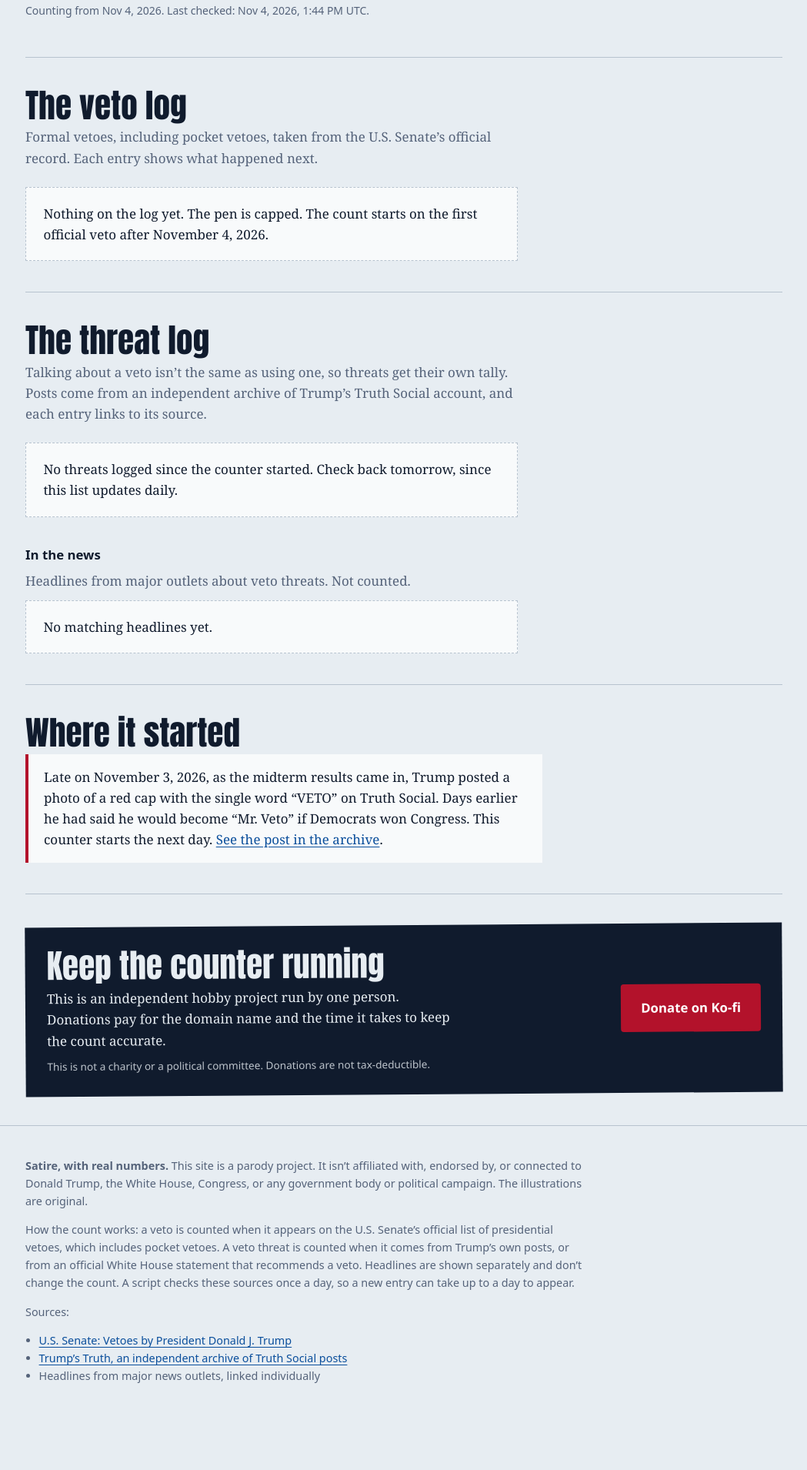
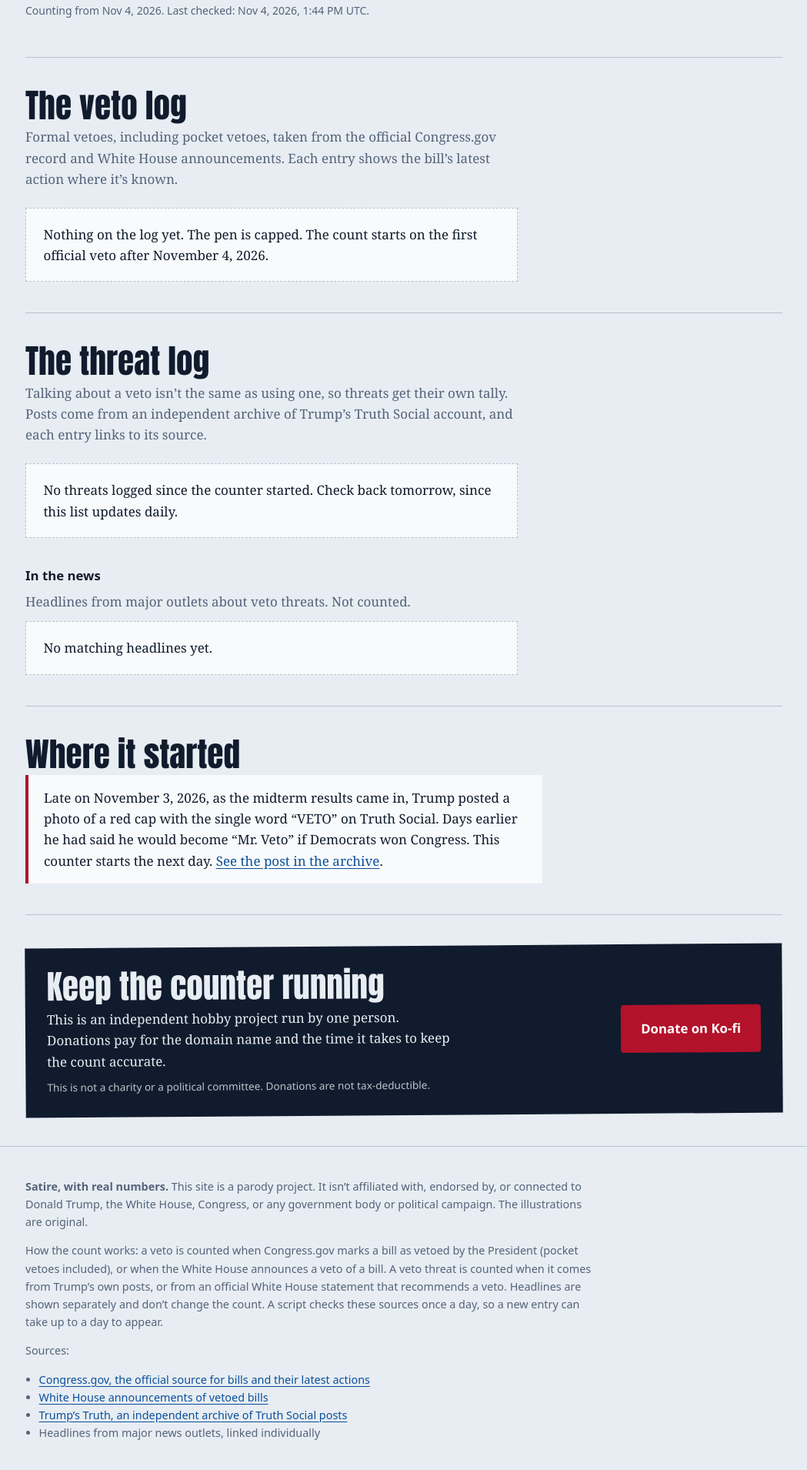
Before and after one commit to sjoerdmemelink/-trumpsvetoes, a plain HTML site: page docs/index.html in a window 1280 px wide. Shown: the part 818-2728 px from the top of the page at 77% size, without its empty margins (115-1164 px from the left). Before the commit the page ends 2697 px from the top, so only its background shows below. Drawn offline with Linux system fonts and the light colour scheme.

Commit message:
Add files via upload

```diff
--- a/docs/index.html
+++ b/docs/index.html
@@ -340,7 +340,7 @@
   <div class="wrap">
     <section class="block" aria-labelledby="h-vetoes">
       <h2 id="h-vetoes">The veto log</h2>
-      <p class="sub">Formal vetoes, including pocket vetoes, taken from the U.S. Senate’s official record. Each entry shows what happened next.</p>
+      <p class="sub">Formal vetoes, including pocket vetoes, taken from the official Congress.gov record and White House announcements. Each entry shows the bill’s latest action where it’s known.</p>
       <ul class="log" id="log-vetoes"></ul>
       <p class="empty" id="empty-vetoes" hidden>Nothing on the log yet. The pen is capped. The count starts on the first official veto after November 4, 2026.</p>
     </section>
@@ -378,10 +378,11 @@
 <footer>
   <div class="wrap">
     <p><strong>Satire, with real numbers.</strong> This site is a parody project. It isn’t affiliated with, endorsed by, or connected to Donald Trump, the White House, Congress, or any government body or political campaign. The illustrations are original.</p>
-    <p>How the count works: a veto is counted when it appears on the U.S. Senate’s official list of presidential vetoes, which includes pocket vetoes. A veto threat is counted when it comes from Trump’s own posts, or from an official White House statement that recommends a veto. Headlines are shown separately and don’t change the count. A script checks these sources once a day, so a new entry can take up to a day to appear.</p>
+    <p>How the count works: a veto is counted when Congress.gov marks a bill as vetoed by the President (pocket vetoes included), or when the White House announces a veto of a bill. A veto threat is counted when it comes from Trump’s own posts, or from an official White House statement that recommends a veto. Headlines are shown separately and don’t change the count. A script checks these sources once a day, so a new entry can take up to a day to appear.</p>
     <p>Sources:</p>
     <ul>
-      <li><a href="https://www.senate.gov/legislative/vetoes/TrumpDJ2.htm">U.S. Senate: Vetoes by President Donald J. Trump</a></li>
+      <li><a href="https://www.congress.gov/">Congress.gov, the official source for bills and their latest actions</a></li>
+      <li><a href="https://www.whitehouse.gov/briefings-statements/">White House announcements of vetoed bills</a></li>
       <li><a href="https://www.trumpstruth.org/">Trump’s Truth, an independent archive of Truth Social posts</a></li>
       <li>Headlines from major news outlets, linked individually</li>
     </ul>
@@ -392,7 +393,7 @@
 <script>
   // ---- Settings: replace the Ko-fi link and (optionally) the e-mail address below ----
   const CONFIG = {
-    donateUrl: "https://ko-fi.com/YOUR_NAME_HERE",
+    donateUrl: "https://ko-fi.com/K5M12A1VWQ",
     correctionsEmail: ""            // e.g. "hello@trumpsvetoes.com"; leave empty to hide the line
   };
   // -------------------------------------------------------------------------------------
```
